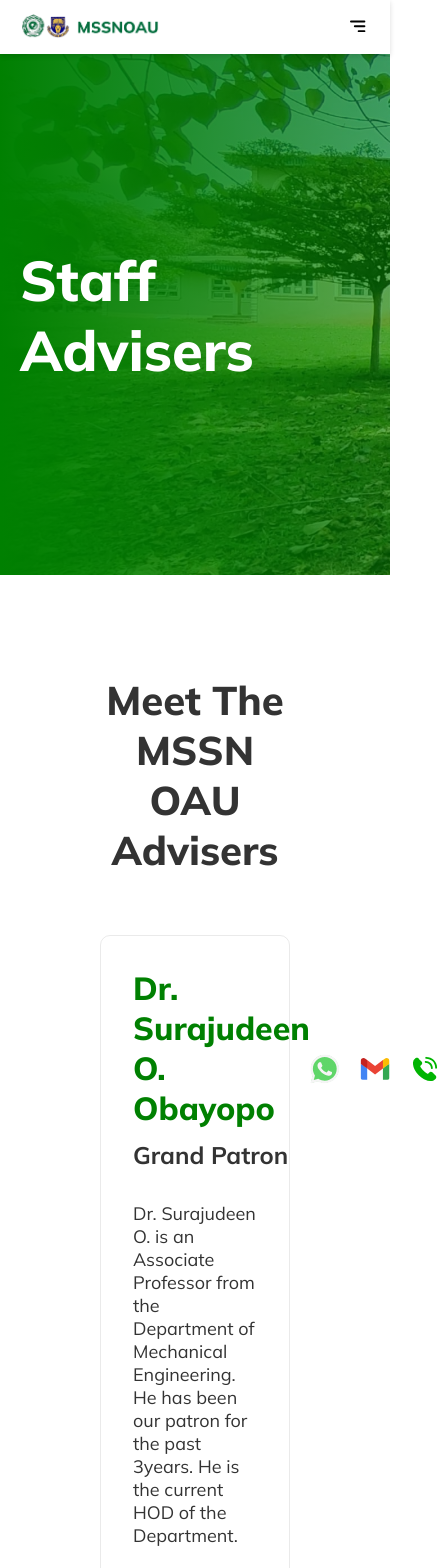
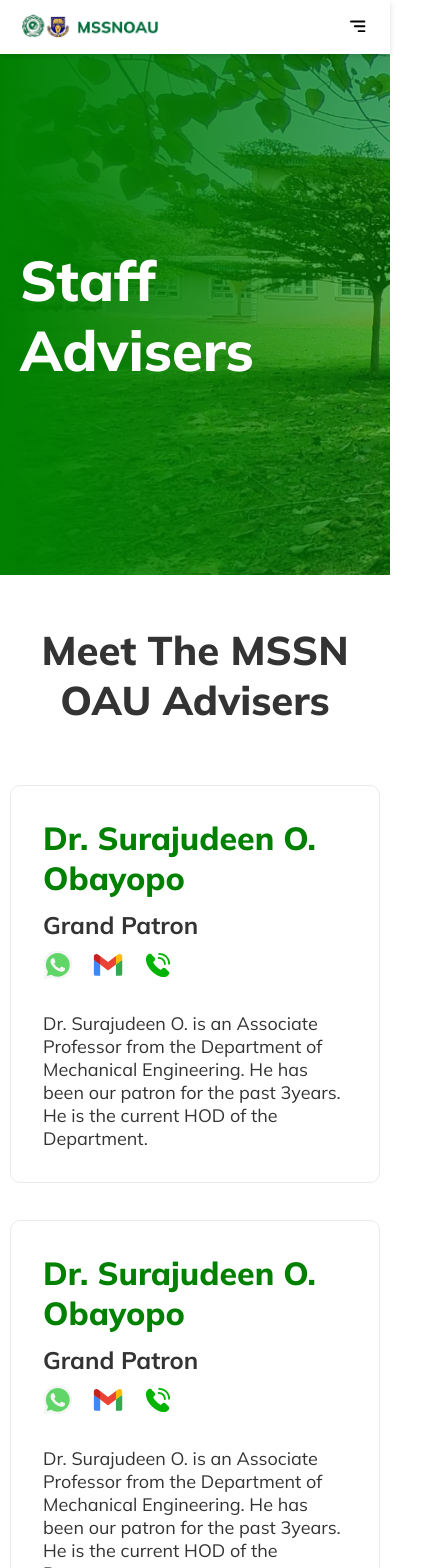
Before and after one commit to MSSNOAU/frontend, a Next.js app: page /about/staff-advisers in a window 390 px wide. Shown: the top 1568 px of the page, 440 px wide, since content can reach past the window. Built offline with nearby package versions, Linux system fonts and the light colour scheme.

Commit message:
fix: about staff advisers mobile responsiveness

```diff
--- a/src/components/AboutStaffAdvisers/AboutStaffAdvisers.module.scss
+++ b/src/components/AboutStaffAdvisers/AboutStaffAdvisers.module.scss
@@ -2,7 +2,11 @@
 @import "../../shared/styles/variables.modules.scss";
 
 .content {
-  padding: 100px;
+  padding: 100px 50px;
+
+  @include responsive_mb {
+    padding: 50px 10px;
+  }
 
   h2 {
     @include font(pxToRem(40), 800, $gray);
@@ -14,6 +18,8 @@
     padding: 32px;
     border-radius: 10px;
     border: 1px solid rgba($gray, 0.1);
+    max-width: pxToRem(1240);
+    margin: 0 auto;
 
     &:not(:last-of-type) {
       margin-bottom: 37px;
@@ -22,7 +28,12 @@
     .top {
       margin-bottom: 32px;
       @include HSpaceBetweenFlex;
-      // gap: 10px;
+      gap: 10px;
+
+
+      @include responsive_mb {
+        display: block;
+      }
 
       .dets {
         h3 {
@@ -36,8 +47,13 @@
       }
 
       .contact {
-        @include HSpaceBetweenFlex;
+        @include CenterItemFlex;
+        justify-content: flex-start;
         gap: 20px;
+
+        @include responsive_mb {
+          margin-top: 10px
+        }
 
         button {
           @include CenterItemFlex;
```
